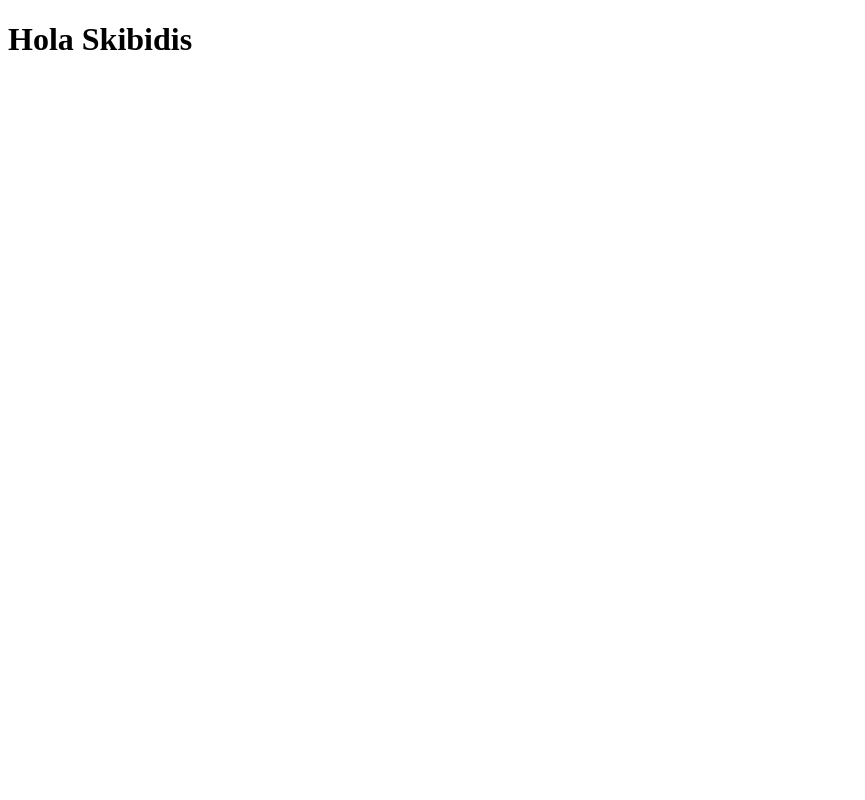
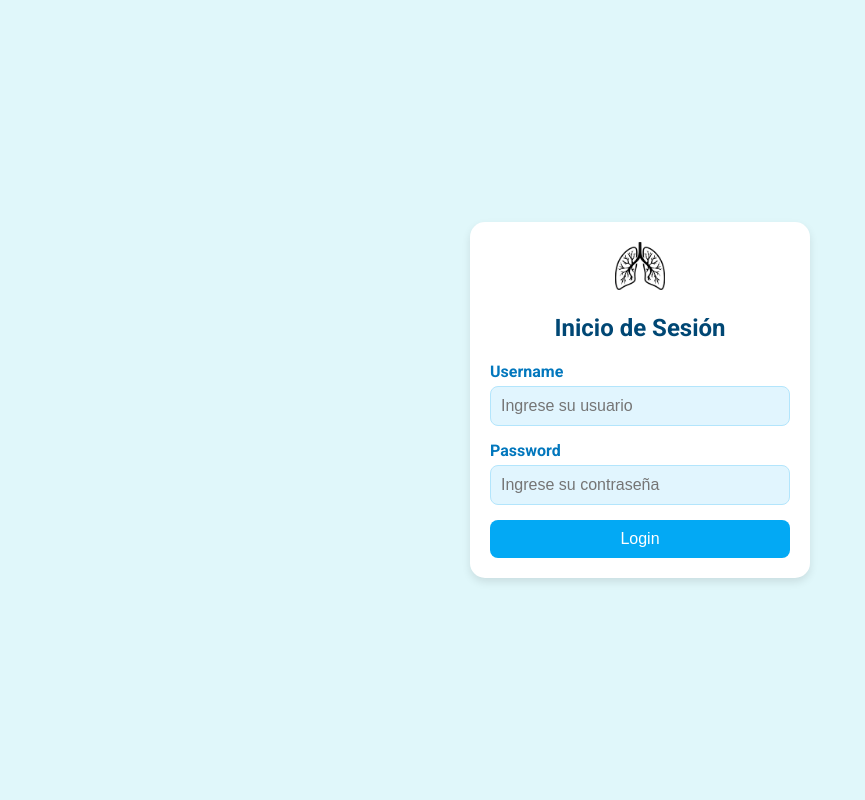
Before and after one commit to EnzoM1/Capstone-DavidMerino-SebastianPalma-EnzoMayo, a Django app: page / in a window 1280 px wide. Before the commit the part shown is almost empty. Shown: the whole page, without its empty margins (0-865 px from the left). Run offline with Django 5.2, Linux system fonts and the light colour scheme.

Commit message:
integracion_django_loginBosquejo
integracion de django, creacion de carpetas static, primer intengo de login

```diff
--- /dev/null
+++ b/Aplicacion Web/Onculungnet/onco/static/css/styles.css
@@ -0,0 +1,72 @@
+/* Importar fuente moderna desde Google Fonts */
+@import url('https://fonts.googleapis.com/css2?family=Roboto:wght@400;700&display=swap');
+
+/* Estilos generales para la página */
+body {
+    font-family: 'Roboto', Arial, sans-serif; /* Cambiar a fuente moderna */
+    background-color: #e0f7fa; /* Fondo celeste claro */
+    display: flex;
+    justify-content: center;
+    align-items: center;
+    height: 100vh; /* Ajusta la altura de la vista */
+    margin: 0;
+}
+
+/* Estilos del contenedor del login */
+.login-container {
+    background-color: #ffffff; /* Fondo blanco */
+    padding: 20px; /* Espacio alrededor del contenido */
+    border-radius: 15px; /* Bordes redondeados */
+    box-shadow: 0 4px 8px rgba(0, 0, 0, 0.1); /* Sombra para darle un efecto elevado */
+    width: 300px;
+    text-align: center;
+}
+
+/* Estilos del ícono en la parte superior */
+.icon {
+    margin-bottom: 15px;
+}
+
+/* Estilo del título "Inicio de Sesión" */
+h2 {
+    color: #004774; /* Texto de color celeste oscuro */
+    margin-bottom: 20px;
+    font-weight: 700; /* Texto en negrita */
+}
+
+/* Estilos de las etiquetas y campos de entrada */
+label {
+    display: block;
+    text-align: left;
+    color: #0277bd; /* Color de texto celeste medio */
+    margin-bottom: 5px;
+    font-weight: 700; /* Etiquetas en negrita */
+    font-size: 1rem; /* Tamaño de fuente más grande para las etiquetas */
+}
+
+input[type="text"], input[type="password"] {
+    width: 100%;
+    padding: 10px;
+    margin-bottom: 15px;
+    border: 1px solid #b3e5fc; /* Borde celeste claro */
+    border-radius: 8px;
+    font-size: 16px;
+    box-sizing: border-box; /* Asegura que el padding se mantenga dentro del ancho total */
+    background-color: #e1f5fe; /* Fondo del input celeste muy claro */
+}
+
+/* Estilos del botón de login */
+button {
+    background-color: #03a9f4; /* Color del botón (celeste) */
+    color: white;
+    border: none;
+    padding: 10px 15px;
+    border-radius: 8px;
+    cursor: pointer;
+    font-size: 16px;
+    width: 100%;
+}
+
+button:hover {
+    background-color: #0288d1; /* Color al pasar el ratón sobre el botón (celeste más oscuro) */
+}
--- a/Aplicacion Web/Onculungnet/onco/templates/index.html
+++ b/Aplicacion Web/Onculungnet/onco/templates/index.html
@@ -1,11 +1,34 @@
+{% load static %}
+
 <!DOCTYPE html>
-<html lang="en">
+<html lang="es">
 <head>
     <meta charset="UTF-8">
     <meta name="viewport" content="width=device-width, initial-scale=1.0">
-    <title>Index</title>
+    <title>Inicio de Sesión</title>
+    <!-- Enlazamos el archivo CSS -->
+    <link rel="stylesheet" href="{%static 'css/styles.css'%}">
 </head>
 <body>
-    <h1>Hola Skibidis</h1>
+    <!-- Contenedor del formulario de inicio de sesión -->
+    <div class="login-container">
+        <!-- Icono representativo, puede ser una imagen o ícono relacionado -->
+        <div class="icon">
+            <img src="{%static 'img/pulmon_icon.png'%}" alt="Icono" width="50">
+        </div>
+        <h2>Inicio de Sesión</h2>
+
+        <!-- Formulario de inicio de sesión -->
+        <form action="#" method="POST">
+            <label for="username">Username</label>
+            <input type="text" id="username" name="username" placeholder="Ingrese su usuario" required>
+
+            <label for="password">Password</label>
+            <input type="password" id="password" name="password" placeholder="Ingrese su contraseña" required>
+
+            <!-- Botón de login -->
+            <button type="submit">Login</button>
+        </form>
+    </div>
 </body>
 </html>
--- a/test.txt
+++ /dev/null
@@ -1 +0,0 @@
-test
```
Also changed, not shown: Aplicacion Web/Onculungnet/onco/static/img/pulmon_icon.png (added), 1 other file.
